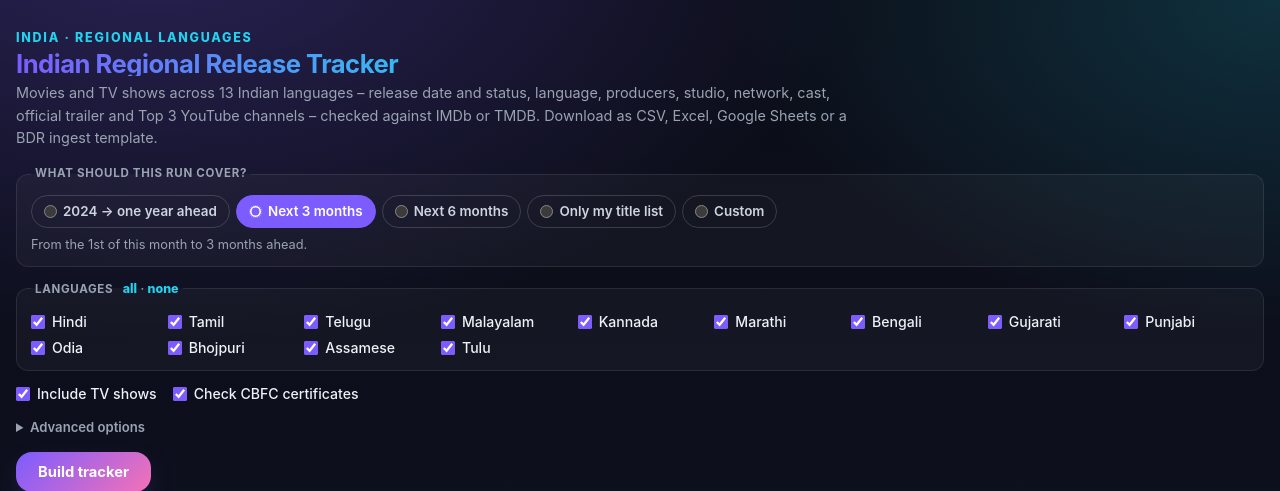
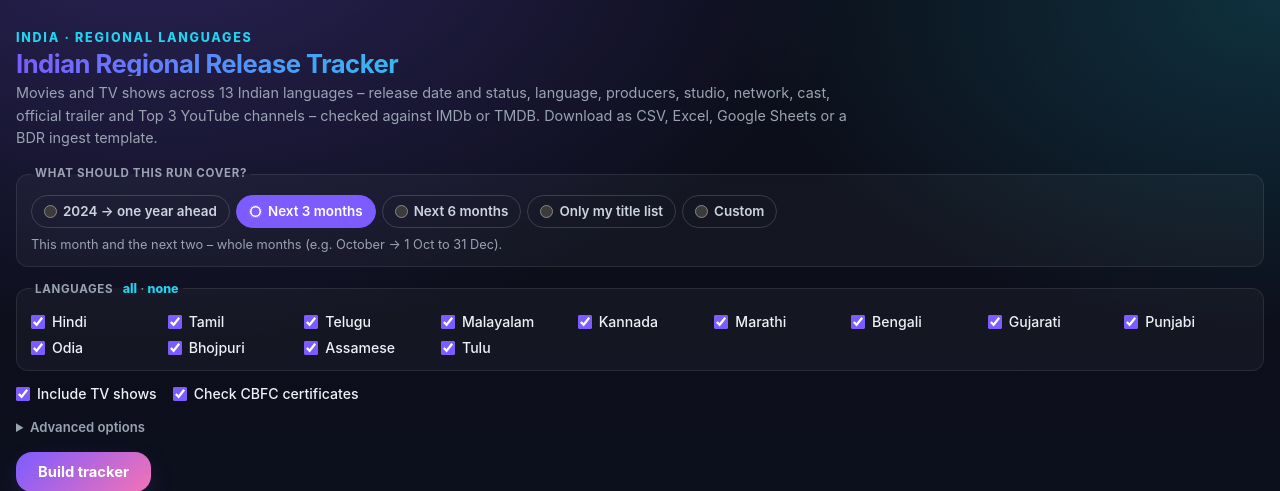
Before and after one commit to ramesh680/media-tools-hub, a FastAPI app: page /indian-release-tracker in a window 1280 px wide. Shown: the top 491 px of the page. Run offline with FastAPI, Linux system fonts and the light colour scheme; data that the repository does not hold is empty; some libraries are stand-ins or nearby versions.

Commit message:
Indian tracker page: whole-month hints for Next 3/6 months

```diff
--- a/app/templates/indian_release_tracker.html
+++ b/app/templates/indian_release_tracker.html
@@ -108,8 +108,8 @@
   const form = document.currentScript.previousElementSibling.querySelector("form");
   const hints = {
     "1": "01 Jan 2024 → {{ next_year_iso }}, plus announced titles without a date. Slowest run.",
-    "2": "From the 1st of this month to 3 months ahead.",
-    "3": "From the 1st of this month to 6 months ahead.",
+    "2": "This month and the next two – whole months (e.g. October → 1 Oct to 31 Dec).",
+    "3": "This month and the next five – whole months (e.g. October → 1 Oct to 31 Mar).",
     "4": "Only the titles you upload, any year or country, in the same columns.",
     "5": "Your own date range and languages."
   };
```
